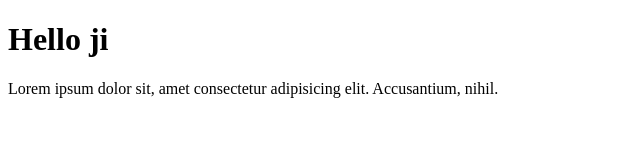
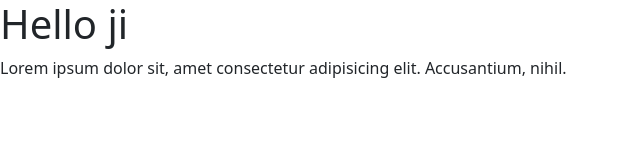
Before and after one commit to code-with-prasad/prasad-portfolio, a website: page index.html in a window 1280 px wide. Shown: the whole page, without its empty margins (0-640 px from the left). Drawn offline with nearby package versions, Linux system fonts and the light colour scheme.

Commit message:
second update

```diff
--- a/index.html
+++ b/index.html
@@ -4,6 +4,9 @@
     <meta charset="UTF-8">
     <meta name="viewport" content="width=device-width, initial-scale=1.0">
     <title>Document</title>
+    <link href="https://cdn.jsdelivr.net/npm/bootstrap@5.3.2/dist/css/bootstrap.min.css" rel="stylesheet" integrity="sha384-T3c6CoIi6uLrA9TneNEoa7RxnatzjcDSCmG1MXxSR1GAsXEV/Dwwykc2MPK8M2HN" crossorigin="anonymous">
+    <script src="https://cdn.jsdelivr.net/npm/bootstrap@5.3.2/dist/js/bootstrap.bundle.min.js" integrity="sha384-C6RzsynM9kWDrMNeT87bh95OGNyZPhcTNXj1NW7RuBCsyN/o0jlpcV8Qyq46cDfL" crossorigin="anonymous"></script>
+    <link rel="stylesheet" href="https://cdn.jsdelivr.net/npm/bootstrap-icons@1.11.1/font/bootstrap-icons.css">
 </head>
 <body>
     <h1>Hello ji</h1>
```
